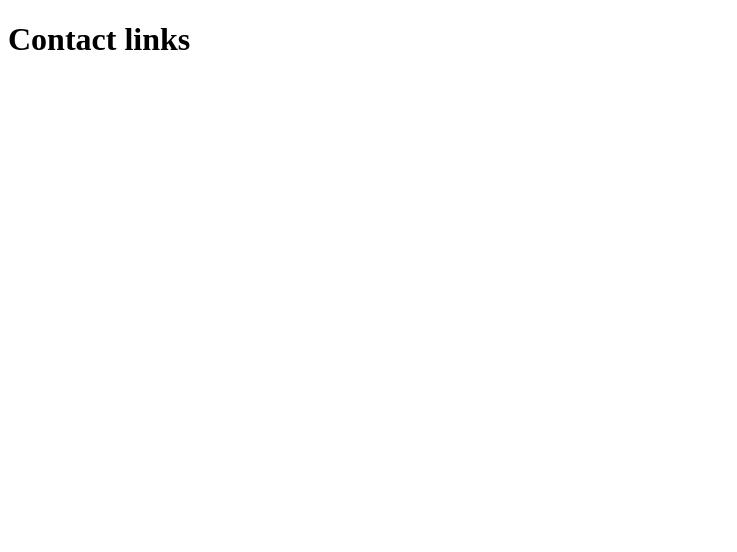
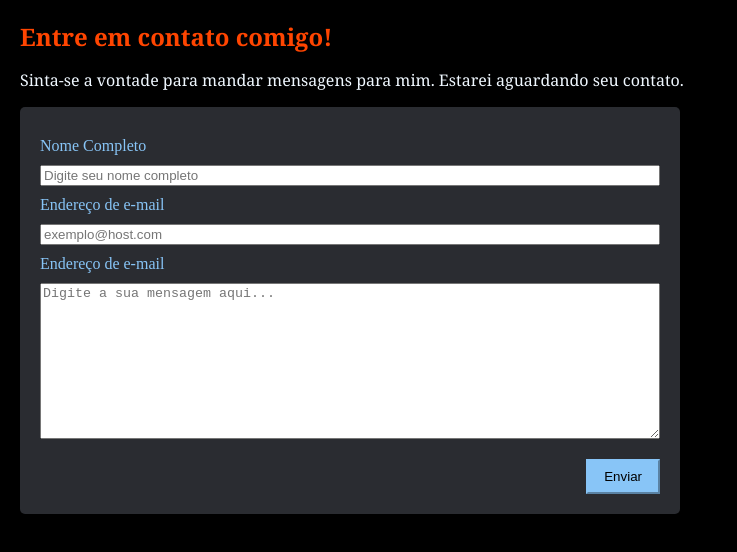
Before and after one commit to Dracorike/sobre-mim, a plain HTML site: page res/html/micro_pages/contact_links.html in a window 1280 px wide. Shown: the whole page, without its empty margins (0-737 px from the left). Drawn offline with Linux system fonts and the light colour scheme.

Commit message:
Tela de contatos funcionando perfeitamente

```diff
--- /dev/null
+++ b/res/css/contact_link.css
@@ -0,0 +1,29 @@
+.label-title {
+    margin-bottom: 10px;
+    color: rgb(136, 197, 247);
+}
+
+.input-container {
+    display: flex;
+    flex-direction: column;
+    margin-top: 10px;
+}
+
+.contact-form-container {
+    background-color: #2A2C31;
+    padding: 20px;
+    width: 50%;
+    border-radius: 5px;
+}
+
+.button-container {
+    display: flex;
+    flex-direction: row-reverse;
+    margin-top: 20px;
+}
+
+.action-button {
+    padding: 8px 16px;
+    background-color: rgb(136, 197, 247);
+    border-color: rgb(136, 197, 247);
+}
--- a/res/css/general_micropage.css
+++ b/res/css/general_micropage.css
@@ -22,7 +22,7 @@ h3 {
     color: rgb(136, 197, 247);
 }
 
-ul, ol {
+ul, ol, label {
     color: aliceblue;
 }
 
--- a/res/html/micro_pages/contact_links.html
+++ b/res/html/micro_pages/contact_links.html
@@ -1,11 +1,37 @@
 <!DOCTYPE html>
 <html lang="en">
+
 <head>
     <meta charset="UTF-8">
     <meta name="viewport" content="width=device-width, initial-scale=1.0">
     <title>Document</title>
+    <link rel="stylesheet" href="../../css/general_micropage.css" />
+    <link rel="stylesheet" href="../../css/contact_link.css" />
 </head>
+
 <body>
-    <h1>Contact links</h1>
+    <h1>Entre em contato comigo!</h1>
+    <p>Sinta-se a vontade para mandar mensagens para mim. Estarei aguardando seu contato.</p>
+    <section>
+        <form class="contact-form-container" id="message-form">
+            <div class="input-container">
+                <label class="label-title">Nome Completo</label>
+                <input type="text" placeholder="Digite seu nome completo" id="full-name" class="text-input-field" name="name" required/>
+            </div>
+            <div class="input-container">
+                <label class="label-title">Endereço de e-mail</label>
+                <input type="text" placeholder="exemplo@host.com" id="email-address" class="text-input-field" name="email" required/>
+            </div>
+            <div class="input-container">
+                <label class="label-title">Endereço de e-mail</label>
+                <textarea rows="10" placeholder="Digite a sua mensagem aqui..." id="message-text" name="message" required></textarea>
+            </div>
+            <div class="button-container">
+                <button class="action-button" type="submit">Enviar</button>
+            </div>
+        </form>
+    </section>
+    <script src="../../../src/javascript/contact_links.js"></script>
 </body>
+
 </html>
--- /dev/null
+++ b/src/javascript/contact_links.js
@@ -0,0 +1,13 @@
+const form = document.getElementById("message-form");
+
+form.addEventListener("submit", function (event) {
+    event.preventDefault();
+    console.log(
+        `
+            Nome: ${document.getElementById("full-name").value}
+            Email: ${document.getElementById("email-address").value}
+            Mensagem: ${document.getElementById("message-text").value}
+        `
+    );
+    alert('Mensagem enviada com sucesso!');
+});
```
